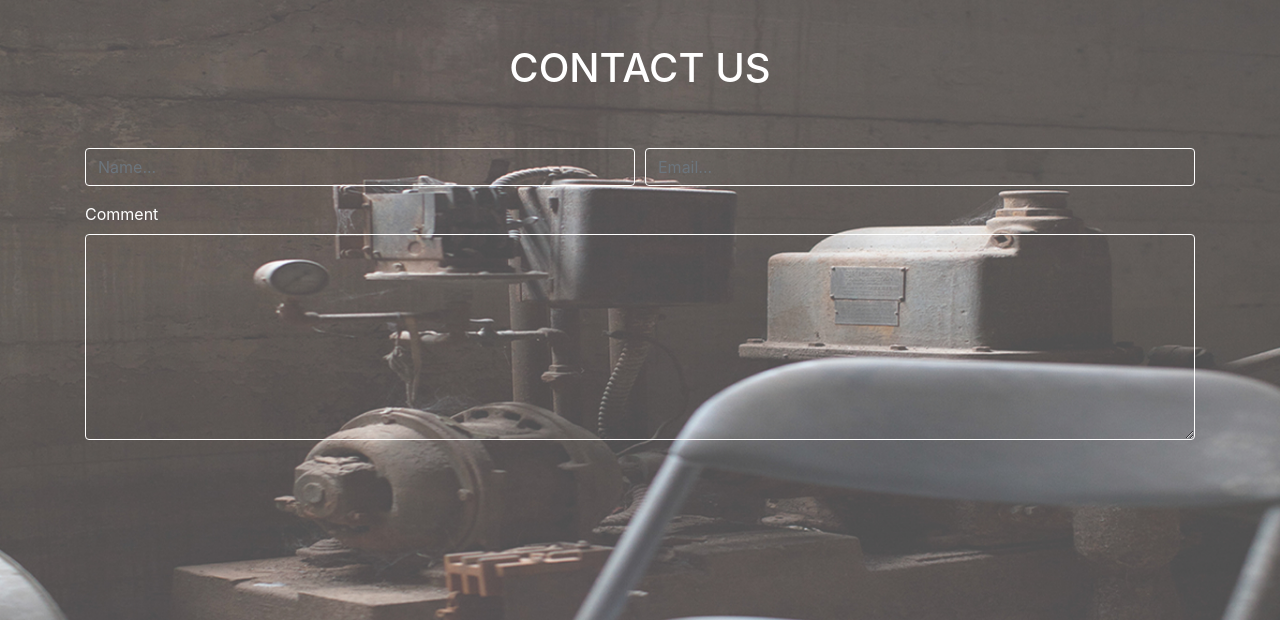
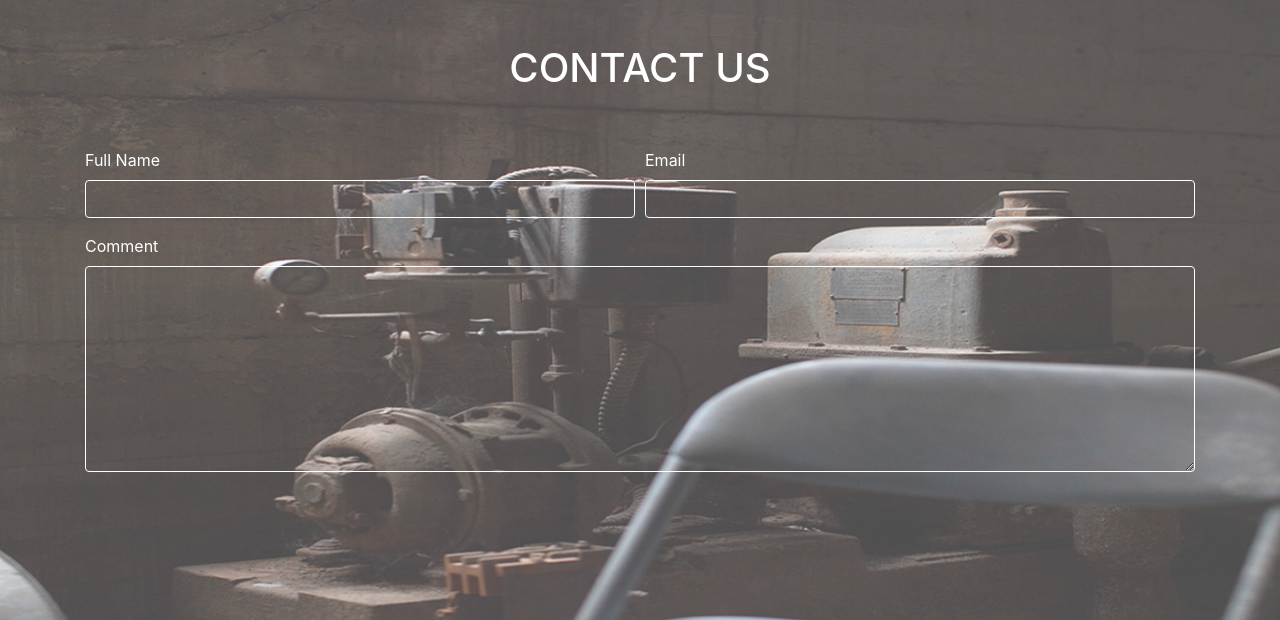
Before and after one commit to Makena-Maryann/delani-studio, a plain HTML site: page index.html in a window 1280 px wide. Shown: the part 2393-3013 px from the top of the page. Drawn offline with nearby package versions, Linux system fonts and the light colour scheme.

Commit message:
Added labels to the form

```diff
--- a/index.html
+++ b/index.html
@@ -285,18 +285,12 @@
         <form>
           <div class="form-row">
             <div class="col">
-              <input
-                type="text"
-                class="form-control info"
-                placeholder="Name..."
-              />
+              <label for="name">Full Name</label>
+              <input type="text" class="form-control info" />
             </div>
             <div class="col">
-              <input
-                type="email"
-                class="form-control info"
-                placeholder="Email..."
-              />
+              <label for="email">Email</label>
+              <input type="email" class="form-control info" />
             </div>
           </div>
           <div class="pt-3">
```
